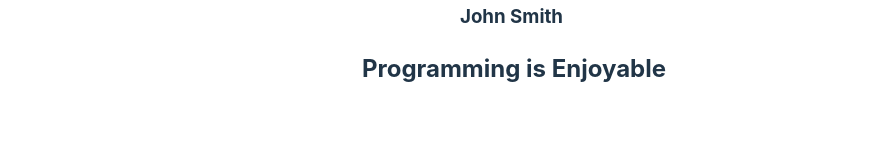
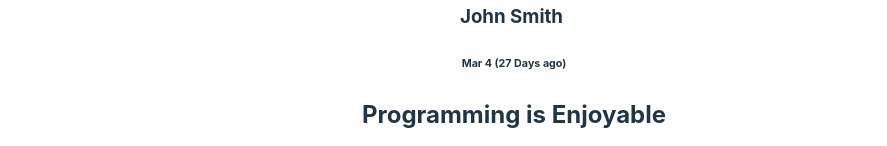
Before and after one commit to Wasey-Rahman/My-Knowledge, a React (Vite) app: page / in a window 1280 px wide. Shown: the part 562-708 px from the top of the page, without its empty margins (126-1013 px from the left). Built offline with nearby package versions, Linux system fonts and the light colour scheme.

Commit message:
Publish-date

```diff
--- a/src/components/Article/Article.jsx
+++ b/src/components/Article/Article.jsx
@@ -7,6 +7,7 @@ const Article = (props) => {
            <img src={blogCoverImage} alt="" />
            <img src={authorImage} alt="" className='Author-img'/>
            <h3 className='Author-name'>{authorName}</h3>
+           <h6>{publishDate}</h6>
            <h2>{blogTitle}</h2>
 
 
```
